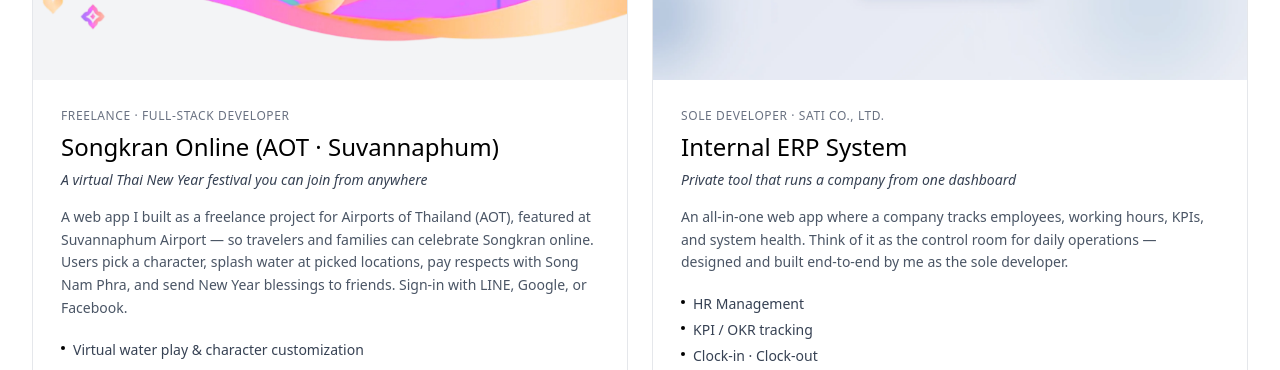
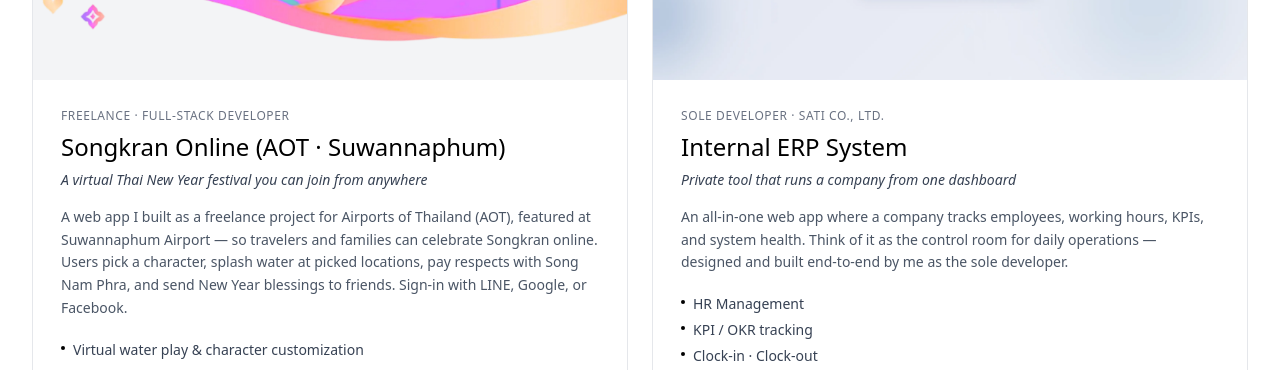
Before and after one commit to Tisarji/jirasit-portfolio, a Next.js app in the folder project/: page / in a window 1280 px wide. Shown: the part 6860-7230 px from the top of the page. Built offline with nearby package versions, Linux system fonts and the light colour scheme.

Commit message:
fix: misstake word suvan -> suwan

```diff
--- a/project/src/components/Gallery.tsx
+++ b/project/src/components/Gallery.tsx
@@ -65,7 +65,7 @@
 	{ id: 17, title: "Sati Landing Page 2", category: "Professional Work", src: "/images/landing-page-sati-02.webp", type: "image", action: "view", link: "https://www.sati.co.th/" },
 	{
 		id: 43,
-		title: "Songkran Online — AOT · Suvannaphum",
+		title: "Songkran Online — AOT · Suwannaphum",
 		category: "Professional Work",
 		src: "/images/songkran-aot-scene.webp",
 		type: "image",
--- a/project/src/components/Projects.tsx
+++ b/project/src/components/Projects.tsx
@@ -27,10 +27,10 @@
 
 const professionalProjects: Project[] = [
 	{
-		title: "Songkran Online (AOT · Suvannaphum)",
+		title: "Songkran Online (AOT · Suwannaphum)",
 		tagline: "A virtual Thai New Year festival you can join from anywhere",
 		plainDescription:
-			"A web app I built as a freelance project for Airports of Thailand (AOT), featured at Suvannaphum Airport — so travelers and families can celebrate Songkran online. Users pick a character, splash water at picked locations, pay respects with Song Nam Phra, and send New Year blessings to friends. Sign-in with LINE, Google, or Facebook.",
+			"A web app I built as a freelance project for Airports of Thailand (AOT), featured at Suwannaphum Airport — so travelers and families can celebrate Songkran online. Users pick a character, splash water at picked locations, pay respects with Song Nam Phra, and send New Year blessings to friends. Sign-in with LINE, Google, or Facebook.",
 		role: "Freelance · Full-Stack Developer",
 		image: "/images/songkran-aot-scene.webp",
 		tech: ["Next.js 16", "React 19", "Tailwind CSS v4", "Express 5", "PostgreSQL", "Prisma"],
```
